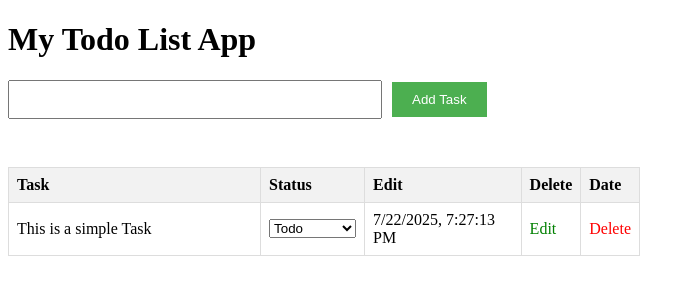
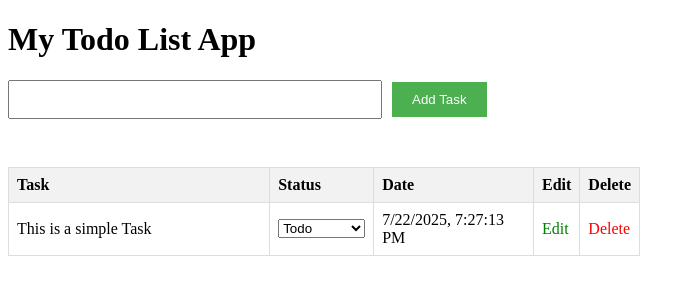
Before and after one commit to Insha-kundi/vue-interview-todo, a Vue app: page / in a window 1280 px wide. Shown: the top 300 px of the page, without its empty margins (0-695 px from the left). Built offline with nearby package versions, Linux system fonts and the light colour scheme.

Commit message:
New changes are updated

```diff
--- a/src/components/TodoLists.vue
+++ b/src/components/TodoLists.vue
@@ -135,9 +135,9 @@ const confirmDelete = (index) => {
                 <tr>
                     <th>Task</th>
                     <th>Status</th>
+                    <th>Date</th>
                     <th>Edit</th>
-                    <th>Delete</th>
-                    <th>Date </th>
+                    <th>Delete </th>
 
 
                 </tr>
```
